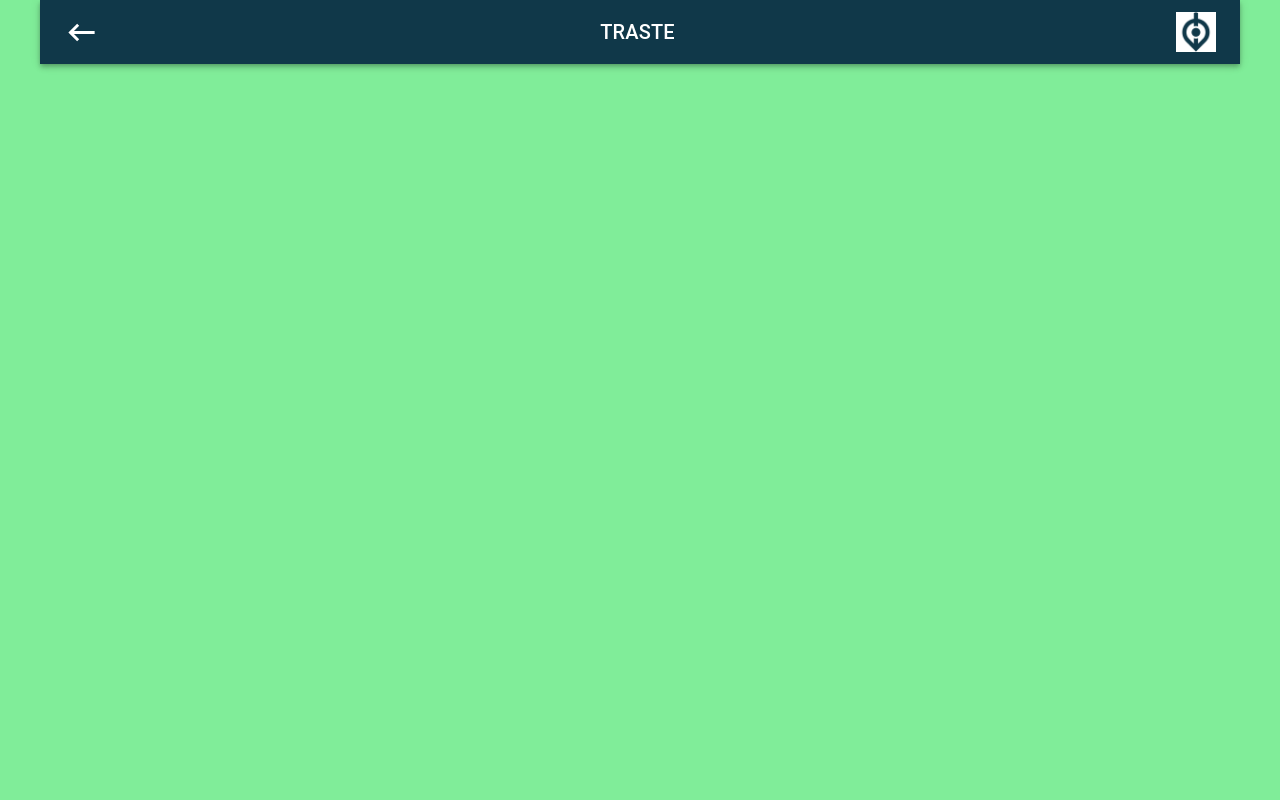
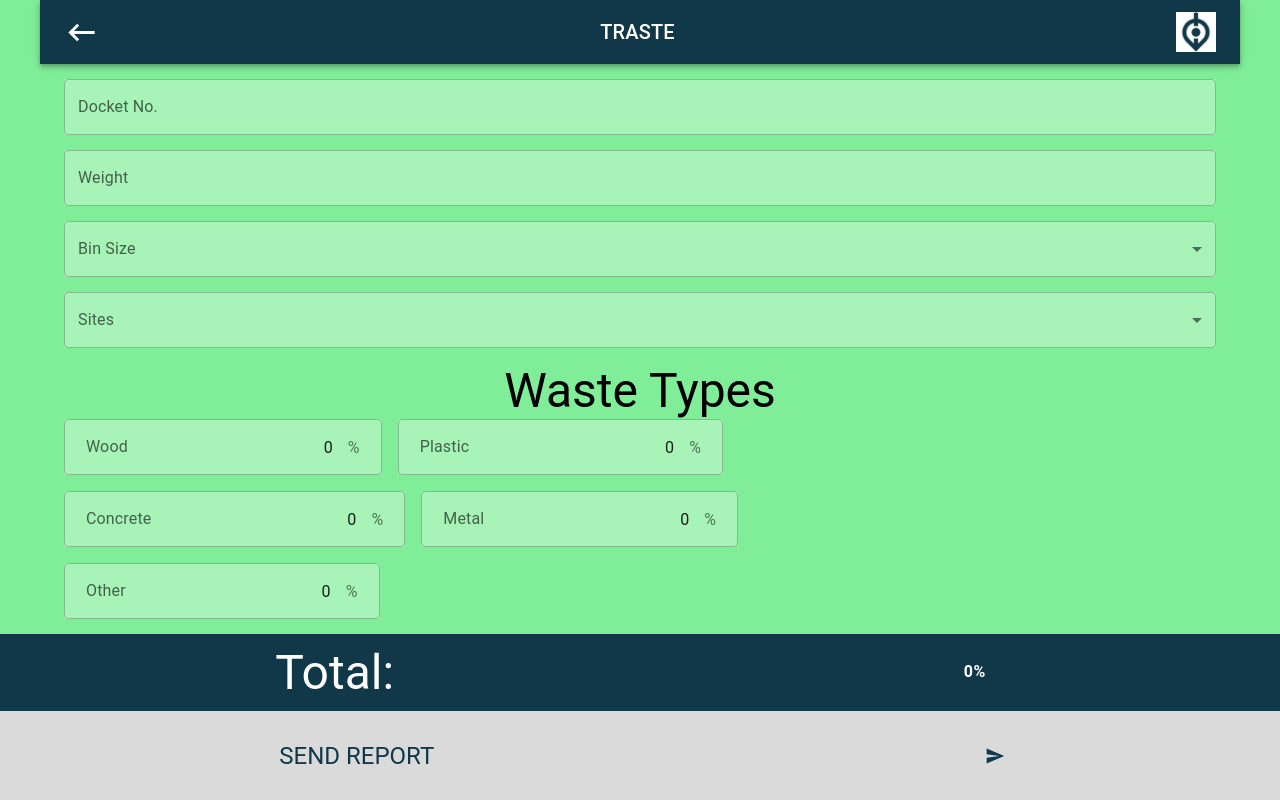
Before and after one commit to CalleEklund/Traste, a React (Create React App) app in the folder app/traste/: page /reportpage in a window 1280 px wide. Before the commit this address had no page. Built offline with nearby package versions, Linux system fonts and the light colour scheme.

Commit message:
only allowing numbers as inputs in waste type's inputs

```diff
--- a/app/traste/src/App.js
+++ b/app/traste/src/App.js
@@ -53,7 +53,7 @@ function App() {
       <Routes>
         <Route exact path="/" element={<MenuPage />} />
         <Route
-          path="/factpage"
+          path="/reportpage"
           element={<ReportPage snackBarHandler={openSnackBar} />}
         />
       </Routes>
--- a/app/traste/src/components/Inputfield.js
+++ b/app/traste/src/components/Inputfield.js
@@ -5,7 +5,6 @@ function Inputfield(props) {
   var inputid = "input-" + props.label;
   return (
     <TextField
-
       id={inputid}
       name={props.name}
       label={props.label}
@@ -17,7 +16,7 @@ function Inputfield(props) {
         width: "90vw",
       }}
       onChange={props.handleFactChange}
-      inputProps={{"data-testid":"inputfield"}}
+      inputProps={{ "data-testid": "inputfield" }}
     />
   );
 }
--- a/app/traste/src/components/MaterialField.js
+++ b/app/traste/src/components/MaterialField.js
@@ -1,8 +1,9 @@
-import React from "react";
+import React, { useState } from "react";
 
 import { TextField, InputAdornment } from "@mui/material";
 
 function MaterialField(props) {
+  const [curr, setCurr] = useState(0);
   var inputid = "estimate-" + props.name;
   return (
     <TextField
@@ -23,15 +24,21 @@ function MaterialField(props) {
       onFocus={(event) => {
         event.target.select();
       }}
-      onChange={props.estimateChange}
-      defaultValue={0}
+      onChange={(e) => {
+        //checks so that the new input is a number
+        if (/^\d+$/.test(e.target.value) || e.target.value.length === 0) {
+          setCurr(e.target.value);
+          props.estimateChange(e);
+        }
+      }}
+      value={curr}
       sx={{
         backgroundColor: "rgba(255,255,255,0.3)",
         width: "fit-content",
       }}
       inputProps={{
         style: { textAlign: "right" },
-        "data-testid":"materialfield"
+        "data-testid": "materialfield",
       }}
     />
   );
--- a/app/traste/src/screens/MenuPage.js
+++ b/app/traste/src/screens/MenuPage.js
@@ -1,20 +1,20 @@
 import React from "react";
-import { Container, Box, Typography  } from "@mui/material";
+import { Container, Box, Typography } from "@mui/material";
 import AddCircleOutlineIcon from "@mui/icons-material/AddCircleOutline";
 import MenuOpenIcon from "@mui/icons-material/MenuOpen";
 import { useNavigate } from "react-router-dom";
-import {Colors} from "../assets/Colors"
+import { Colors } from "../assets/Colors";
 
 function MenuPage() {
   let navigate = useNavigate();
   const routeChange = () => {
-    navigate("/factpage");
+    navigate("/reportpage");
   };
   //bytte namn på branch
   return (
     <Container
       disableGutters={true}
-     sx={{flex:1, display:'flex', flexDirection: 'column'}}
+      sx={{ flex: 1, display: "flex", flexDirection: "column" }}
     >
       <Box
         sx={{
```
